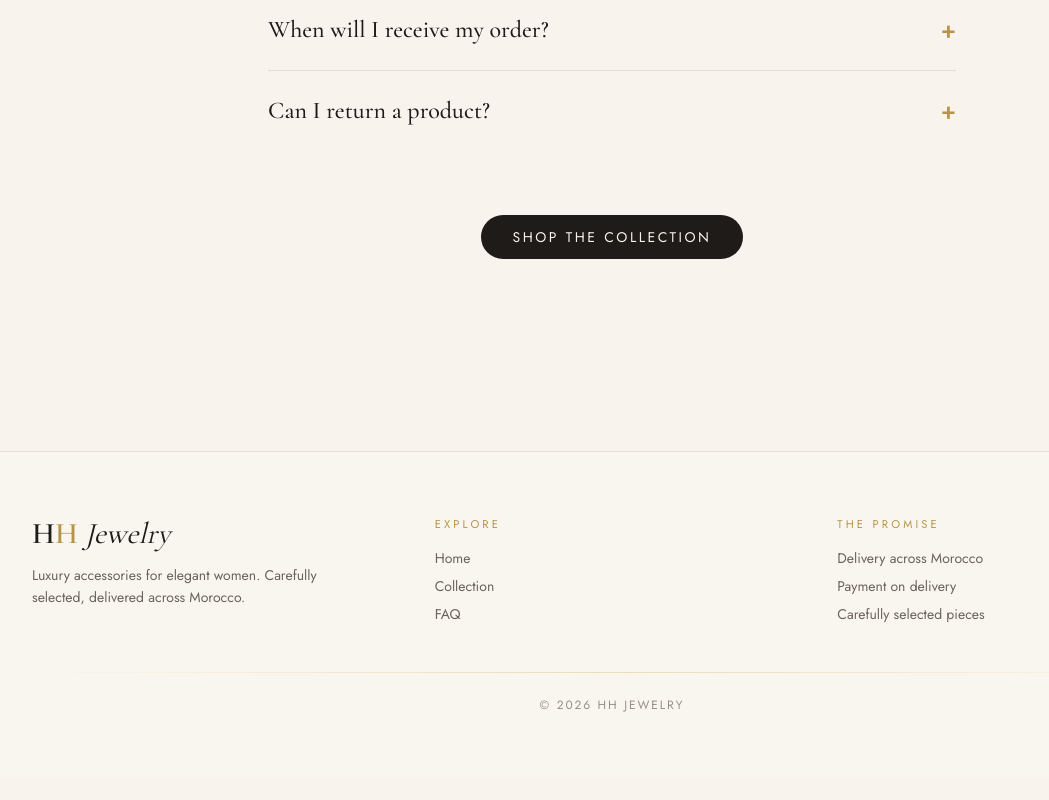
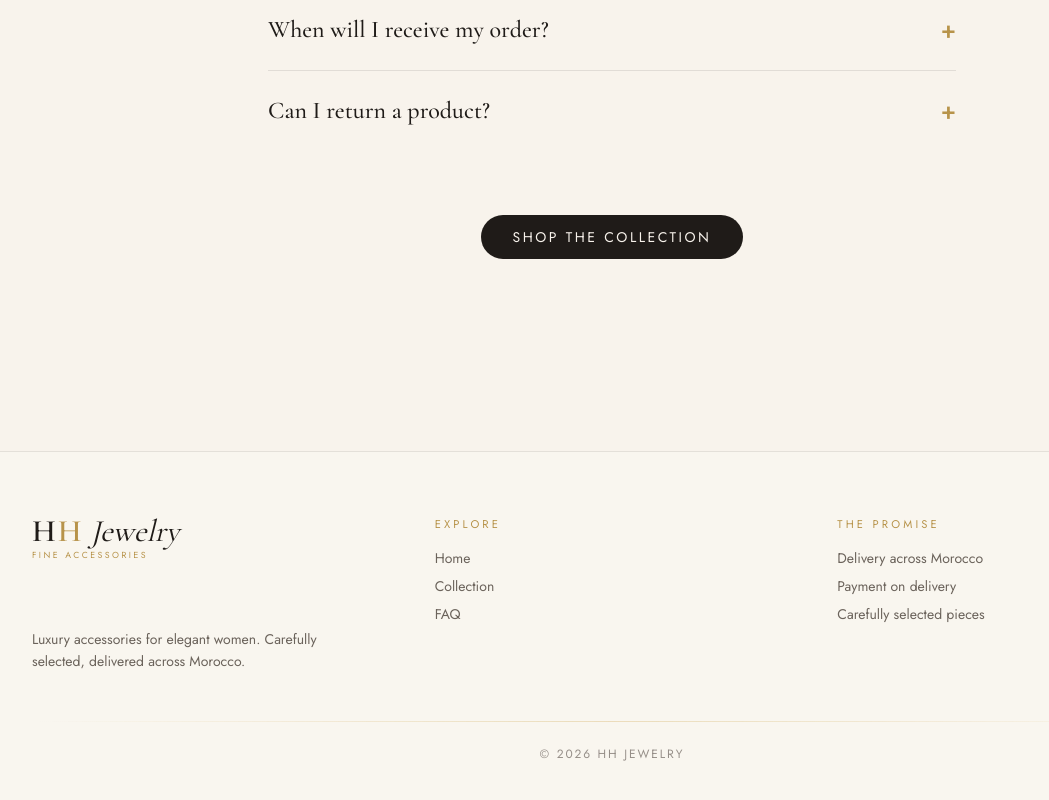
Before and after one commit to HajarHal/HHJewelry, a Next.js app: page / in a window 1280 px wide. Shown: the part 2367-3167 px from the top of the page, without its empty margins (28-1077 px from the left). Before the commit the page ends 3144 px from the top, so only its background shows below. Built offline with nearby package versions, Linux system fonts and the light colour scheme.

Commit message:
Update Footer.tsx

```diff
--- a/components/Footer.tsx
+++ b/components/Footer.tsx
@@ -1,4 +1,5 @@
 import Link from "next/link";
+import Logo from "./Logo";
 
 export default function Footer() {
   return (
@@ -6,11 +7,8 @@ export default function Footer() {
       <div className="mx-auto max-w-site px-6 py-16 md:px-10">
         <div className="grid gap-12 md:grid-cols-3">
           <div>
-            <h3 className="font-display text-3xl font-semibold text-ink">
-              H<span className="text-gold-deep">H</span>
-              <span className="font-normal italic"> Jewelry</span>
-            </h3>
-            <p className="mt-3 max-w-xs font-body text-sm leading-relaxed text-stone">
+            <Logo className="h-24 w-auto" />
+            <p className="mt-4 max-w-xs font-body text-sm leading-relaxed text-stone">
               Luxury accessories for elegant women. Carefully selected, delivered
               across Morocco.
             </p>
```
